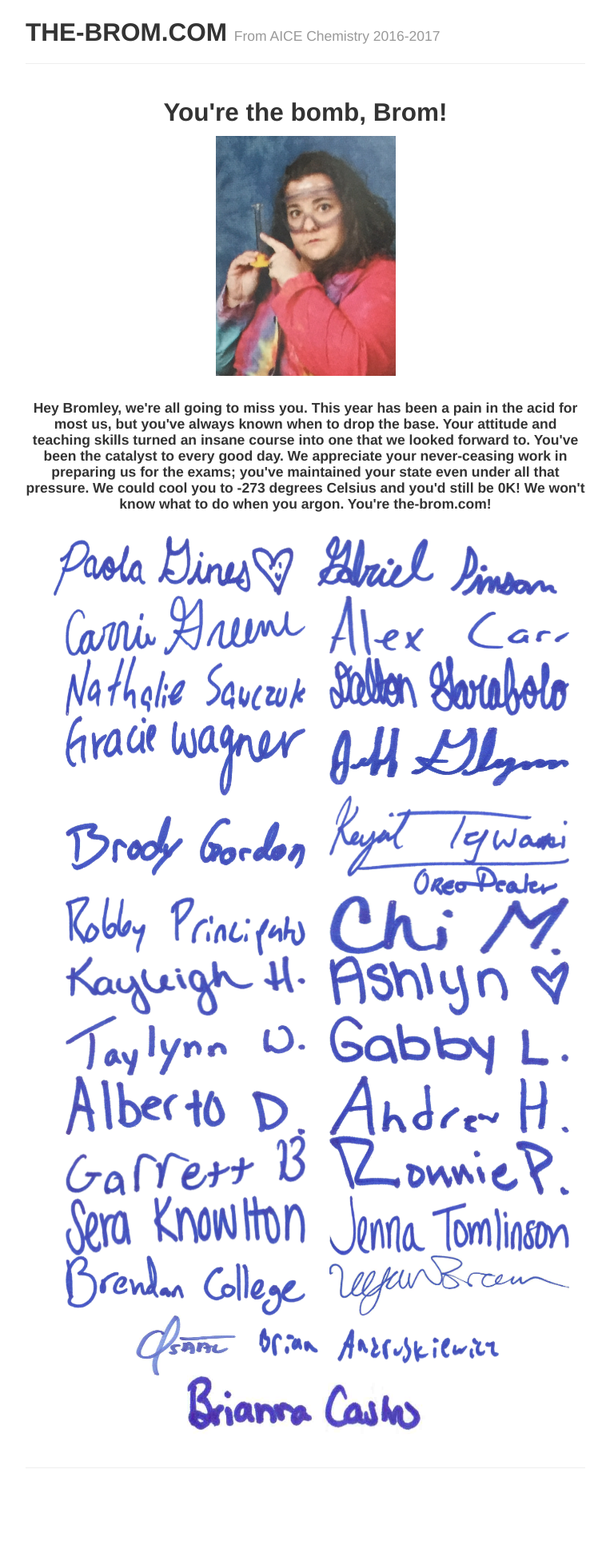
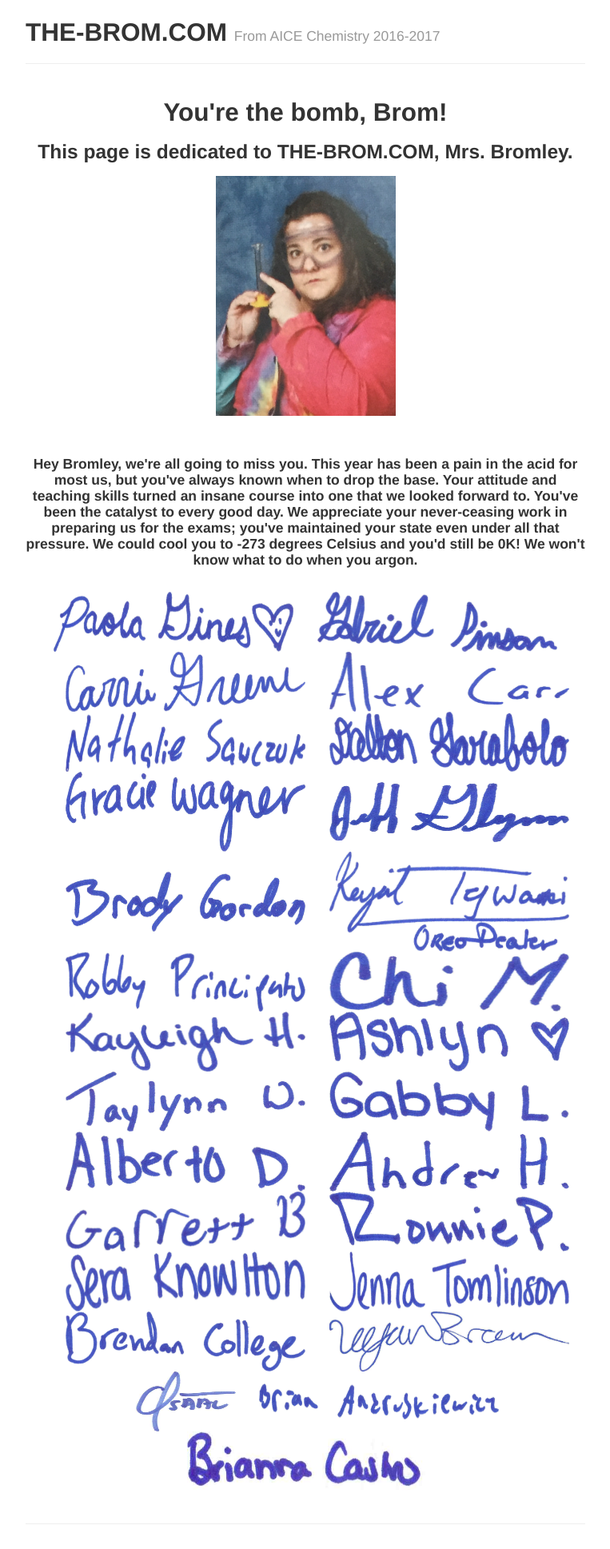
Before and after one commit to the-brom/the-brom.com, a Jekyll site: the page built from index.md, in a window 1280 px wide. Shown: the whole page at 80% size, without its empty margins (258-1021 px from the left). Built offline with Jekyll 4.4.1, drawn with Linux system fonts in a browser that asks for light colours; before the commit the page ends 1867 px from its top, so only the background shows below that.

Commit message:
Update index.md

```diff
--- a/index.md
+++ b/index.md
@@ -7,9 +7,10 @@ description: Mrs. Bromley is THE-BROM.COM!
 
 <center>
 <h2>You're the bomb, Brom!</h2>
+<h3>This page is dedicated to THE-BROM.COM, Mrs. Bromley.<h3>
 <img src="bromley.png" alt="The Brom!" style="height:300px;width:225px;"><br>
 <br>
-<h4>Hey Bromley, we're all going to miss you. This year has been a pain in the acid for most us, but you've always known when to drop the base. Your attitude and teaching skills turned an insane course into one that we looked forward to. You've been the catalyst to every good day. We appreciate your never-ceasing work in preparing us for the exams; you've maintained your state even under all that pressure. We could cool you to -273 degrees Celsius and you'd still be 0K! We won't know what to do when you argon. You're the-brom.com!<h4>
+<h4>Hey Bromley, we're all going to miss you. This year has been a pain in the acid for most us, but you've always known when to drop the base. Your attitude and teaching skills turned an insane course into one that we looked forward to. You've been the catalyst to every good day. We appreciate your never-ceasing work in preparing us for the exams; you've maintained your state even under all that pressure. We could cool you to -273 degrees Celsius and you'd still be 0K! We won't know what to do when you argon.<h4>
 <br>
 <img src="signatures_optimized/1.jpg" alt="Signature" style="height:75px;width:300px;"><img src="space.png">
 <img src="signatures_optimized/2.jpg" alt="Signature" style="height:75px;width:300px;"><br><img src="space.png">
```
